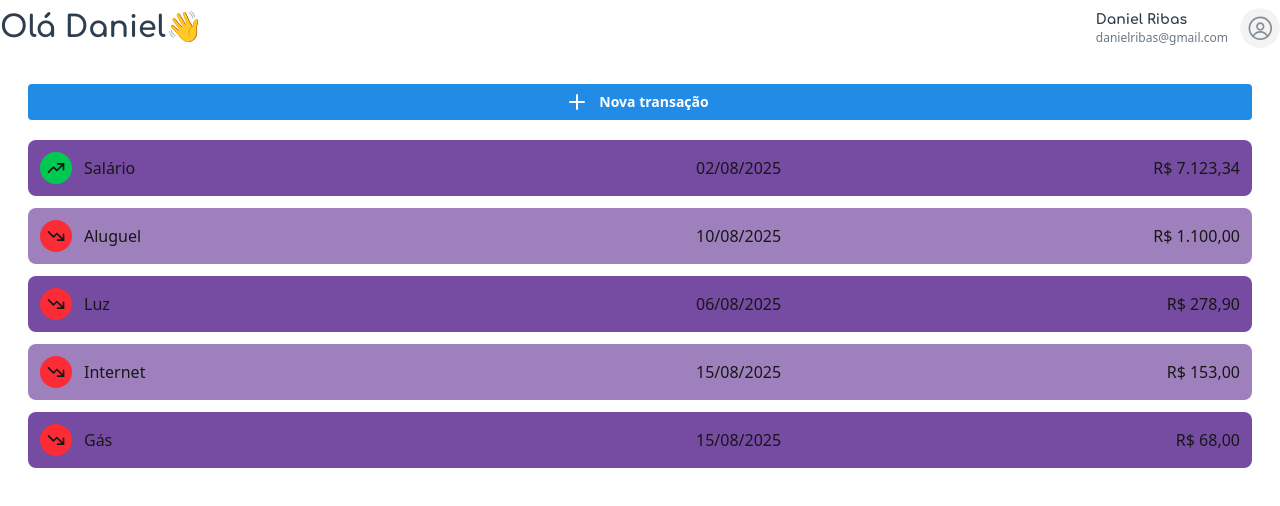
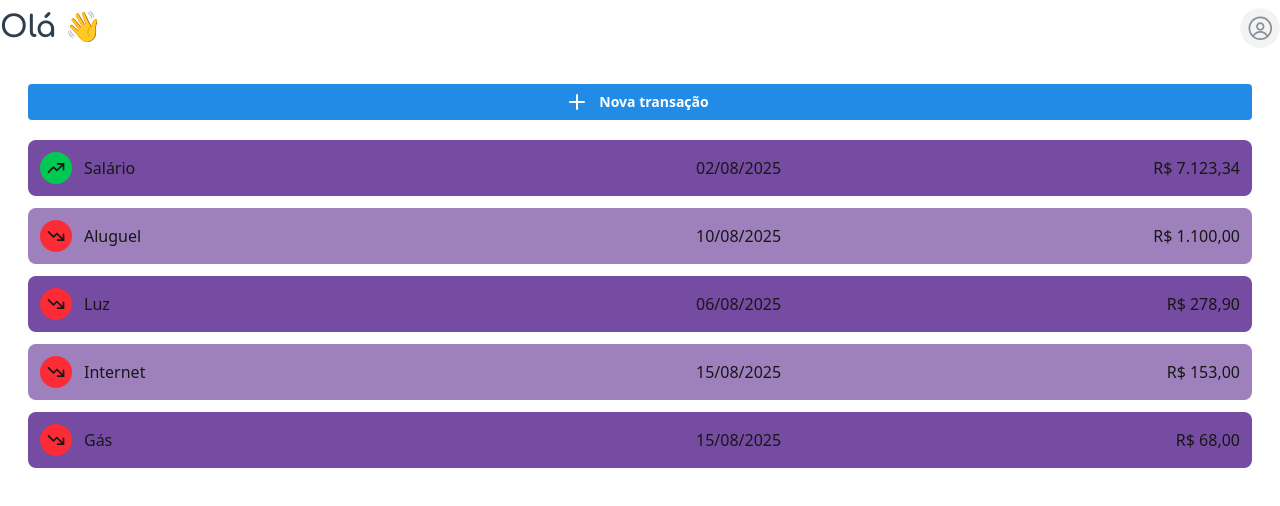
Before and after one commit to danielribas1105/drcode-nimbus, a Next.js app: page /finances in a window 1280 px wide. Shown: the top 506 px of the page. Built offline with nearby package versions, Linux system fonts and the light colour scheme; no server answers.

Commit message:
feat(chore): ajustes na recuperação do login google

```diff
--- a/src/components/finances/header.tsx
+++ b/src/components/finances/header.tsx
@@ -1,13 +1,22 @@
+"use client"
+import { useContext } from "react"
 import SectionPage from "../templates/section-page"
 import MenuUser from "./menu-user"
 import Welcome from "./welcome"
+import AuthenticationContext from "@/data/contexts/authentication-context"
 
 export default function HeaderFinances() {
+	const userGoogle = useContext(AuthenticationContext)
+
 	return (
 		<header className="bg-white/50 py-2">
 			<SectionPage className="flex justify-between items-center">
-				<Welcome />
-				<MenuUser />
+				<Welcome userName={userGoogle.user?.nome.split(" ")[0]} />
+				<MenuUser
+					userName={userGoogle.user?.nome}
+					userEmail={userGoogle.user?.email}
+					userImage={userGoogle.user?.imageUrl}
+				/>
 			</SectionPage>
 		</header>
 	)
--- a/src/components/finances/menu-user.tsx
+++ b/src/components/finances/menu-user.tsx
@@ -1,10 +1,15 @@
-"use client"
 import userTest from "@/data/constants/UserTest"
 import { Avatar, Menu } from "@mantine/core"
 import { IconArrowsRightLeft, IconLogout, IconUser } from "@tabler/icons-react"
 import Link from "next/link"
 
-export default function MenuUser() {
+interface MenuUserProps {
+	userName: string | undefined
+	userEmail: string | undefined
+	userImage: string | null | undefined
+}
+
+export default function MenuUser({ userName, userEmail, userImage }: MenuUserProps) {
 	function logout() {
 		alert("Logout")
 	}
@@ -14,10 +19,10 @@ export default function MenuUser() {
 			<Menu.Target>
 				<div className="flex items-center gap-3 cursor-pointer">
 					<div className="flex flex-col">
-						<span className="text-sm text-logo-black font-title font-bold">{userTest[0].nome}</span>
-						<span className="text-xs text-logo-black/70">{userTest[0].email}</span>
+						<span className="text-sm text-logo-black font-title font-bold">{userName}</span>
+						<span className="text-xs text-logo-black/70">{userEmail}</span>
 					</div>
-					<Avatar size={40} radius="xl" src={userTest[0]?.imageUrl ?? ""} />
+					<Avatar size={40} radius="xl" src={userImage} />
 				</div>
 			</Menu.Target>
 
--- a/src/components/finances/welcome.tsx
+++ b/src/components/finances/welcome.tsx
@@ -1,9 +1,11 @@
-import userTest from "@/data/constants/UserTest"
+interface WelcomeProps {
+	userName: string | undefined
+}
 
-export default function Welcome() {
+export default function Welcome({ userName }: WelcomeProps) {
 	return (
 		<div className={`font-title font-bold text-3xl text-logo-black`}>
-			Olá <span className="hidden sm:inline">{userTest[0]?.nome?.split(" ")[0]}</span>
+			Olá <span className="hidden sm:inline">{userName}</span>
 			👋
 		</div>
 	)
```
